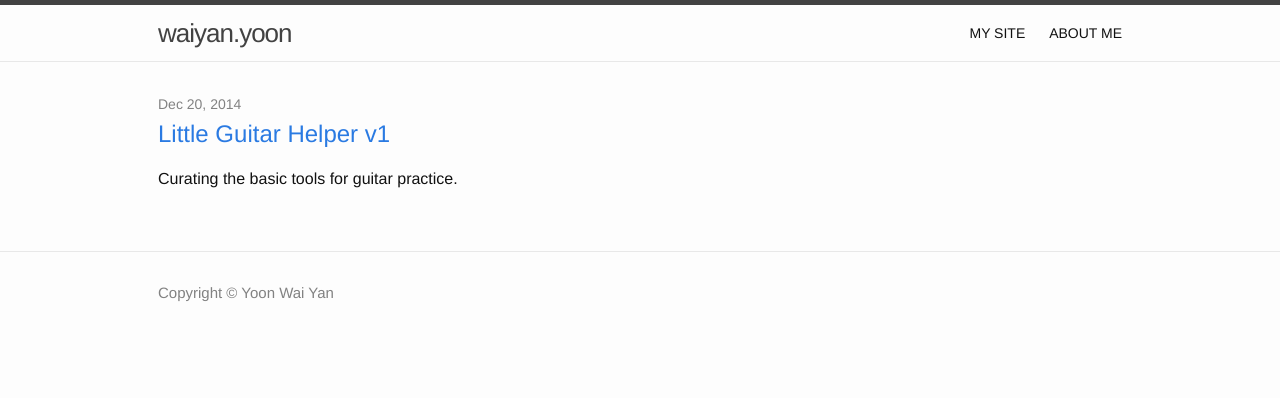
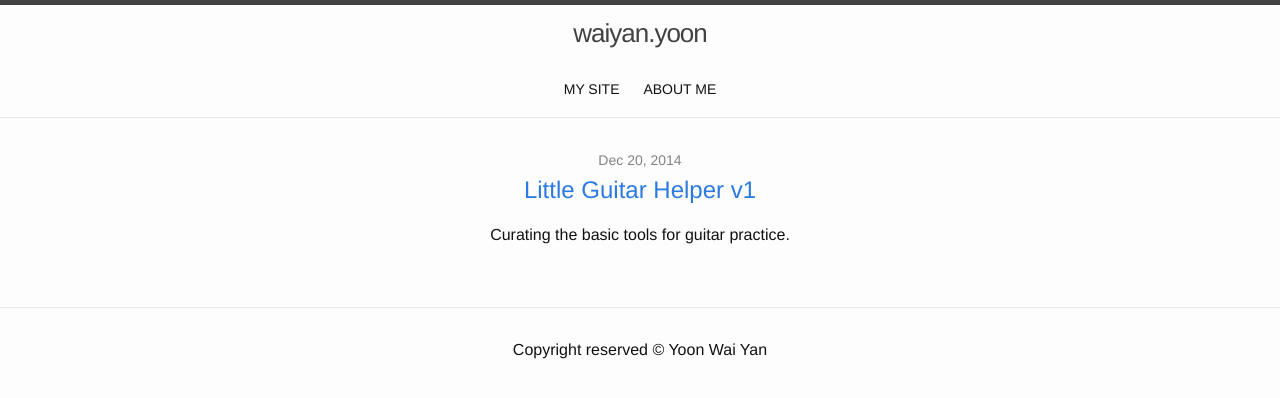
Before and after one commit to yoonwaiyan/yoonwaiyan.github.io, a Jekyll site: the page built from index.html, in a window 1280 px wide. Shown: the top 398 px of the page. Built offline with Jekyll 4.4.1, drawn with Linux system fonts in a browser that asks for light colours.

Commit message:
centeralize elements

```diff
--- a/_includes/footer.html
+++ b/_includes/footer.html
@@ -1,13 +1,7 @@
 <footer class="site-footer">
 
   <div class="wrapper">
-
-    <div class="footer-col-wrapper">
-      <div class="footer-col">
-        <p class="text">Copyright &copy; Yoon Wai Yan</p>
-      </div>
-    </div>
-
+    <p class="text">Copyright reserved &copy; Yoon Wai Yan</p>
   </div>
 
 </footer>
--- a/_sass/_layout.scss
+++ b/_sass/_layout.scss
@@ -2,6 +2,7 @@
  * Site header
  */
 .site-header {
+    text-align: center;
     border-top: 5px solid $grey-color-dark;
     border-bottom: 1px solid $grey-color-light;
     min-height: 56px;
@@ -15,7 +16,7 @@
     line-height: 56px;
     letter-spacing: -1px;
     margin-bottom: 0;
-    float: left;
+    // float: left;
 
     &,
     &:visited {
@@ -24,7 +25,7 @@
 }
 
 .site-nav {
-    float: right;
+    // float: right;
     line-height: 56px;
     text-transform: uppercase;
     font-size: $nav-font-size;
@@ -97,6 +98,7 @@
 .site-footer {
     border-top: 1px solid $grey-color-light;
     padding: $spacing-unit 0;
+    text-align: center;
 }
 
 .footer-heading {
@@ -171,6 +173,7 @@
 }
 
 .post-list {
+    text-align: center;
     margin-left: 0;
     list-style: none;
 
```
